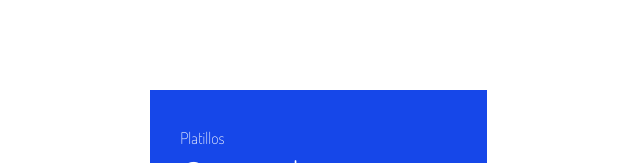
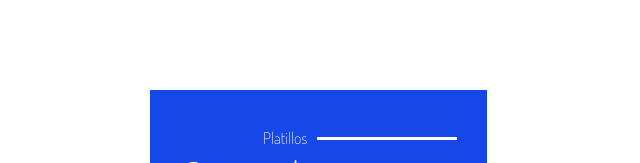
Before and after one commit to juanccamachob94/webpack-learning, a website built with webpack: page assets/index.template.html in a window 1280 px wide. Shown: the part 2280-2443 px from the top of the page, without its empty margins (0-640 px from the left). Built offline with nearby package versions, Linux system fonts and the light colour scheme.

Commit message:
currentColor

```diff
--- a/assets/css/app.scss
+++ b/assets/css/app.scss
@@ -151,6 +151,23 @@ figure {
     margin: 0px;
   }
 
+  .separator {
+    text-align: right;
+    padding-right: 150px;
+    position: relative;
+    color: white;
+
+    &::after {
+      content: '';
+      position: absolute;
+      height: 3px;
+      width: 140px;
+      background-color: currentColor;
+      top: 0.7em;
+      right: 0px;
+    }
+  }
+
   @media(min-width: 960px) {
     align-items: center;
 
--- a/assets/index.template.html
+++ b/assets/index.template.html
@@ -50,7 +50,7 @@
     <div class="grid-main-area slider">
       <div class="text">
         <header>
-          <p id="slider-subtitle">Platillos</p>
+          <p id="slider-subtitle" class="separator">Platillos</p>
           <h2 id="slider-title">Cualquier valor</h2>
           <p class="slider-text">
             Lorem ipsum dolor, sit amet consectetur adipisicing elit. Adipisci cupiditate nesciunt ipsa facilis, alias optio perspiciatis qui, odit molestias sed totam mollitia repudiandae modi laboriosam dolorum quaerat est labore inventore! Lorem, ipsum dolor sit amet consectetur adipisicing elit. Soluta sint distinctio dolorum aliquam odio. Culpa, quo nesciunt quaerat adipisci quas rerum! Magni omnis nobis illo aut est explicabo, assumenda tenetur? Lorem ipsum dolor, sit amet consectetur adipisicing elit. Ratione ullam tempore at necessitatibus rerum dicta odit! Delectus deserunt sint odio at, debitis, eaque ad quisquam dignissimos tempore ea nobis voluptatem.
```
